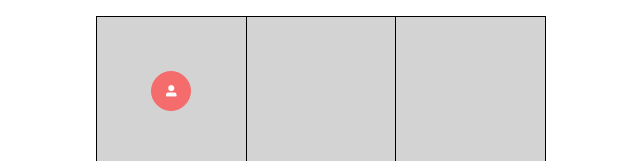
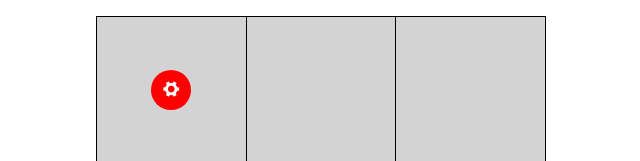
Before and after one commit to misi96/tic-tac-toe-with-gravels, a Vue app: page / in a window 1280 px wide. Both pictures are taken after a click on the element 490 px from the left and 252 px from the top of the page. Shown: the part 161-322 px from the top of the page, without its empty margins (319-959 px from the left). Built offline with nearby package versions, Linux system fonts and the light colour scheme.

Commit message:
Add player switching

```diff
--- a/src/App.vue
+++ b/src/App.vue
@@ -11,7 +11,9 @@
     </div>
 
     <div id="board-container">
-      <board :state="state" @on-field-click="handleFieldClick"/>
+      <board :state="state"
+             :is-end-game="winner"
+             @on-field-click="handleFieldClick"/>
     </div>
   </div>
 </template>
@@ -26,45 +28,48 @@ export default {
   },
   data() {
     return {
-      isWin: false,
-      gravels: [1, 2, 3],
+      currentPlayer: 1,
+      winner: null,
       state: [
-        [0, 0, 0],
-        [0, 0, 0],
-        [0, 0, 0]
+        ['0', '0', '0'],
+        ['0', '0', '0'],
+        ['0', '0', '0'],
       ]
     }
   },
-  mounted() {
-  },
   methods: {
+    switchPlayer() {
+      this.currentPlayer = this.currentPlayer === 1 ? 2 : 1
+    },
     handleFieldClick(coordinates) {
       this.addGravel(coordinates)
     },
     addGravel({row, column}) {
-      switch (this.state[row][column]) {
-        case 0:
-          this.state[row][column] = 1
+      switch (this.state[row][column].slice(-1)) {
+        case '0':
+          this.state[row][column] = `${this.currentPlayer}r`
           break
-        case 1:
-          this.state[row][column] = 2
+        case 'r':
+          this.state[row][column] = `${this.currentPlayer}o`
           break
-        case 2:
-          this.state[row][column] = 3
+        case 'o':
+          this.state[row][column] = `${this.currentPlayer}g`
           break
       }
       this.state = [...this.state]
-      this.showGameResult()
+      if(this.isGoalState(this.state)) {
+        this.showGameResult()
+      }
+      this.switchPlayer()
     },
     showGameResult() {
-      if(this.isGoalState(this.state)) {
-        this.$confirm('Gratulálok, te győztél!', 'Győzelem', {
-          confirmButtonText: 'Új játék',
-          cancelButtonText: 'Mégsem',
-          type: 'success'
-        })
-          .then(() => this.state = [[0, 0, 0], [0, 0, 0], [0, 0, 0]])
-      }
+      const title = this.winner === 2 ? 'Győzelem' : 'Vereség'
+      const message = this.winner === 2 ? 'Gratulálok, győztél!' : 'Sajnálom, vesztettél!'
+
+      this.$alert(message, title, {
+        confirmButtonText: 'Bezárás',
+        type: `${this.winner === 2 ? 'success' : 'error'}`
+      })
     },
     isGoalState(state) {
       return this.hasDiagonalGoalValues(state) ||
@@ -85,10 +90,14 @@ export default {
       return columns.some(column => this.areGoalValues(column))
     },
     areGoalValues(values) {
-      return values.every(value => value === values[0] && value !== 0)
+      const isGoal = values.every(value => value === values[0] && value !== '0')
+      this.winner = isGoal ? +values[0][0] : null
+
+      return isGoal
     },
     resetGame() {
-      this.state = [[0,0,0], [0,0,0], [0,0,0]]
+      this.winner = null
+      this.state = [['0', '0', '0'], ['0', '0', '0'], ['0', '0', '0']]
     }
   }
 }
--- a/src/components/board/index.vue
+++ b/src/components/board/index.vue
@@ -5,10 +5,10 @@
         <td v-for="(value, j) in row"
             :key="j"
             @click="handleFieldClick(i, j)">
-          <el-button :type="getButtonType(i, j)"
+          <el-avatar :icon="getGravelIcon(i, j)"
                      :class="{ hidden: isEmptyCell(i, j) }"
-                     icon="el-icon-user-solid"
-                     circle/>
+                     :style="{ background: getGravelColor(i, j) }"/>
+
         </td>
       </tr>
     </table>
@@ -19,23 +19,29 @@
   export default {
     name: 'Board',
     props: {
-      state: Array
+      state: Array,
+      isEndGame: Boolean
     },
     methods: {
       handleFieldClick(row, column) {
-        this.$emit('on-field-click', {row, column})
+        if(!this.isEndGame) {
+          this.$emit('on-field-click', {row, column})
+        }
       },
       isEmptyCell(row, column) {
-        return this.state[row][column] === 0
+        return this.state[row][column] === '0'
       },
-      getButtonType(row, column) {
-        switch (this.state[row][column]) {
-          case 1:
-            return 'danger'
-          case 2:
-            return 'warning'
-          case 3:
-            return 'success'
+      getGravelIcon(row, column) {
+        return `el-icon-${this.state[row][column][0] === '1' ? 's-tools' : 'user-solid'}`
+      },
+      getGravelColor(row, column) {
+        switch (this.state[row][column].slice(-1)) {
+          case 'r':
+            return 'red'
+          case 'o':
+            return 'orange'
+          case 'g':
+            return 'green'
         }
       }
     }
```
